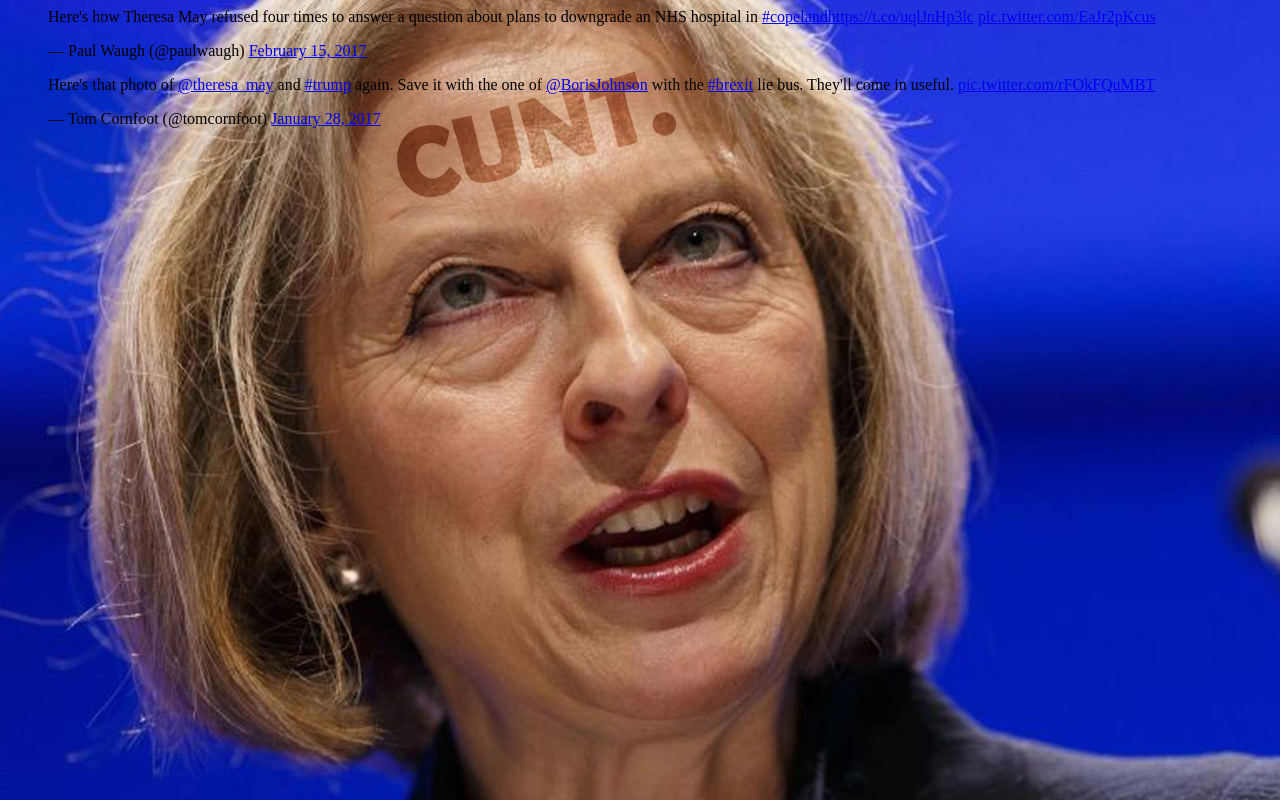
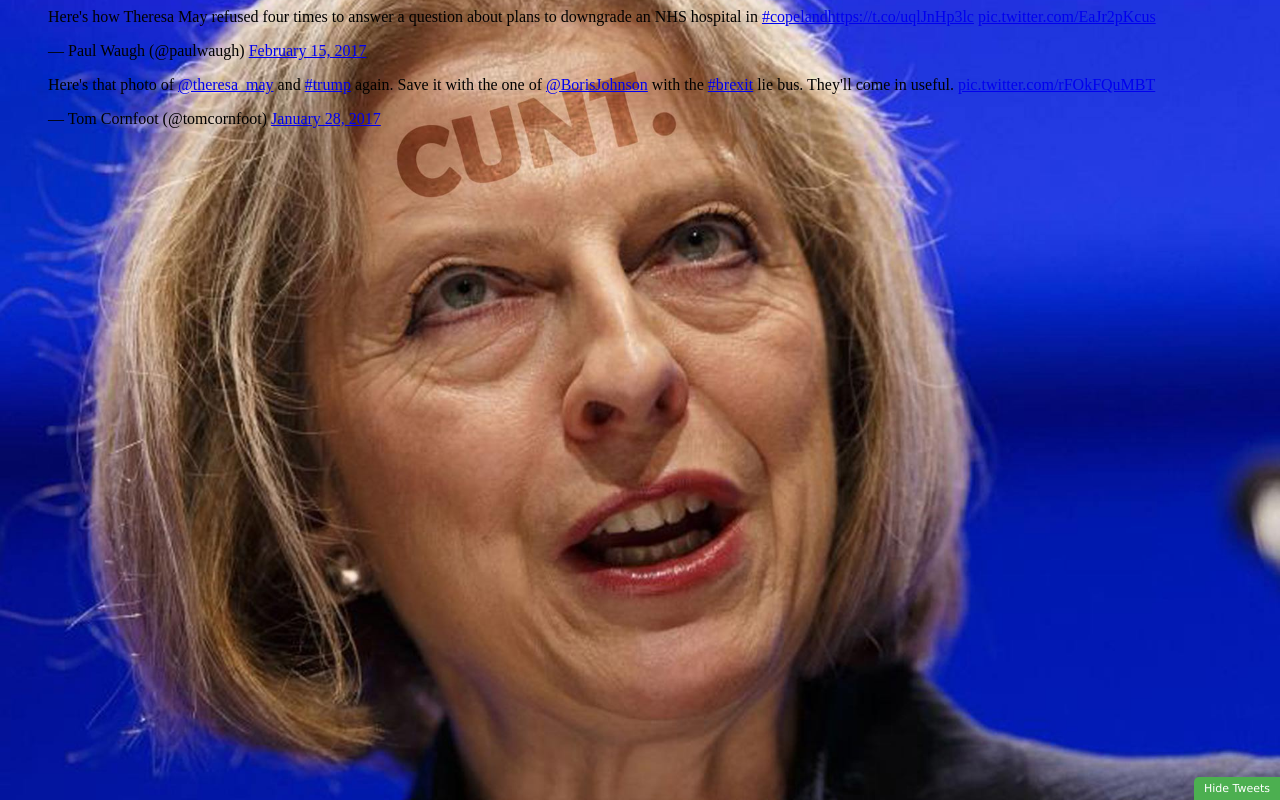
Before and after one commit to gfyans/gfyans.github.io, a plain HTML site: page index.html in a window 1280 px wide. Drawn offline with nearby package versions, Linux system fonts and the light colour scheme.

Commit message:
Added hide tweets button

```diff
--- a/index.html
+++ b/index.html
@@ -20,6 +20,28 @@
 			twitterwidget {
 				margin: 0 auto;
 			}
+
+			.hide-tweets {
+				position: fixed;
+				right: 0;
+				bottom: 0;
+				background-color: #4CAF50;
+				color: white;
+				padding: 5px 10px;
+				text-align: center;
+				text-decoration: none;
+				display: inline-block;
+				font-size: 16px;
+				border-radius: 5px 0 0 0;
+				-webkit-transition: padding 0.1s;
+				transition: padding 0.1s;
+				font-family: "Lucida Sans Unicode", "Lucida Grande", sans-serif;
+				font-size: 11px;
+			}
+
+			.hide-tweets:hover {
+				padding: 10px 20px;
+			}
 		</style>
 	</head>
 	<body>
@@ -30,7 +52,20 @@
 
 		<blockquote class="twitter-tweet" data-partner="tweetdeck"><p lang="en" dir="ltr">Here&#39;s that photo of <a href="https://twitter.com/theresa_may">@theresa_may</a> and <a href="https://twitter.com/hashtag/trump?src=hash">#trump</a> again. Save it with the one of <a href="https://twitter.com/BorisJohnson">@BorisJohnson</a> with the <a href="https://twitter.com/hashtag/brexit?src=hash">#brexit</a> lie bus. They&#39;ll come in useful. <a href="https://t.co/rFOkFQuMBT">pic.twitter.com/rFOkFQuMBT</a></p>&mdash; Tom Cornfoot (@tomcornfoot) <a href="https://twitter.com/tomcornfoot/status/825457185417228295">January 28, 2017</a></blockquote>
 
+		<a href="#" class="hide-tweets">Hide Tweets</a>
+
 		<script async src="https://platform.twitter.com/widgets.js" charset="utf-8"></script>
+		<script
+		  src="https://code.jquery.com/jquery-3.1.1.slim.min.js"
+		  integrity="sha256-/SIrNqv8h6QGKDuNoLGA4iret+kyesCkHGzVUUV0shc="
+		  crossorigin="anonymous"></script>
 
+		  <script>
+			$(document).ready(function () {
+				$(".hide-tweets").on("click", function () {
+					$("twitterwidget").toggle();
+				});
+			});
+		  </script>
 	</body>
 </html>
```
